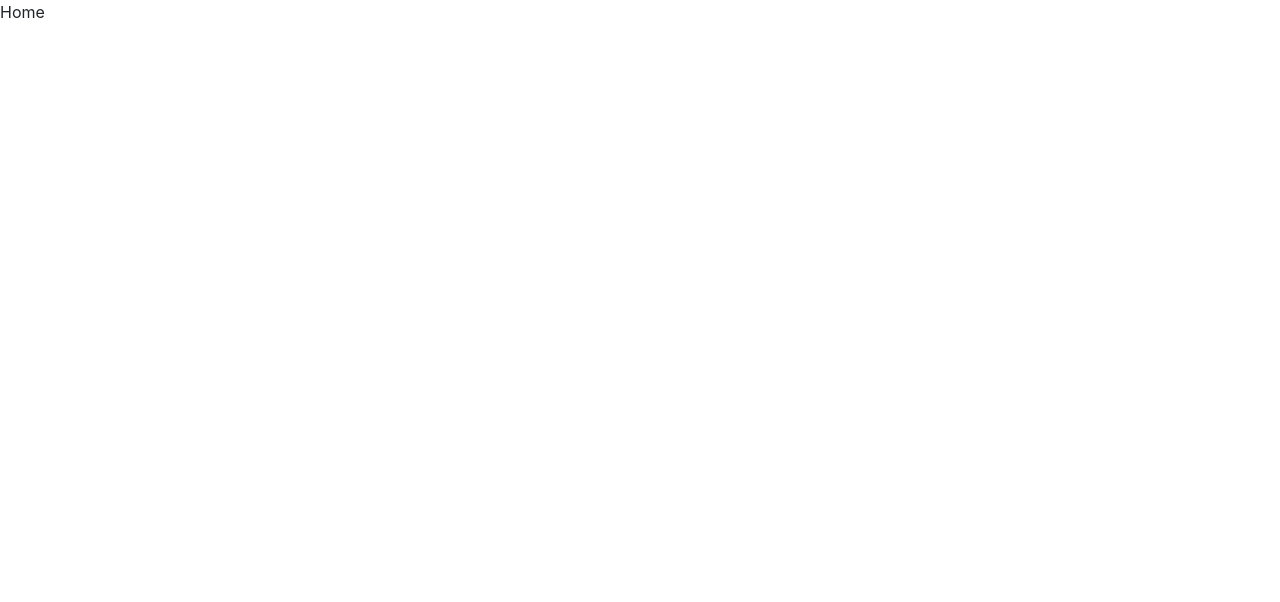
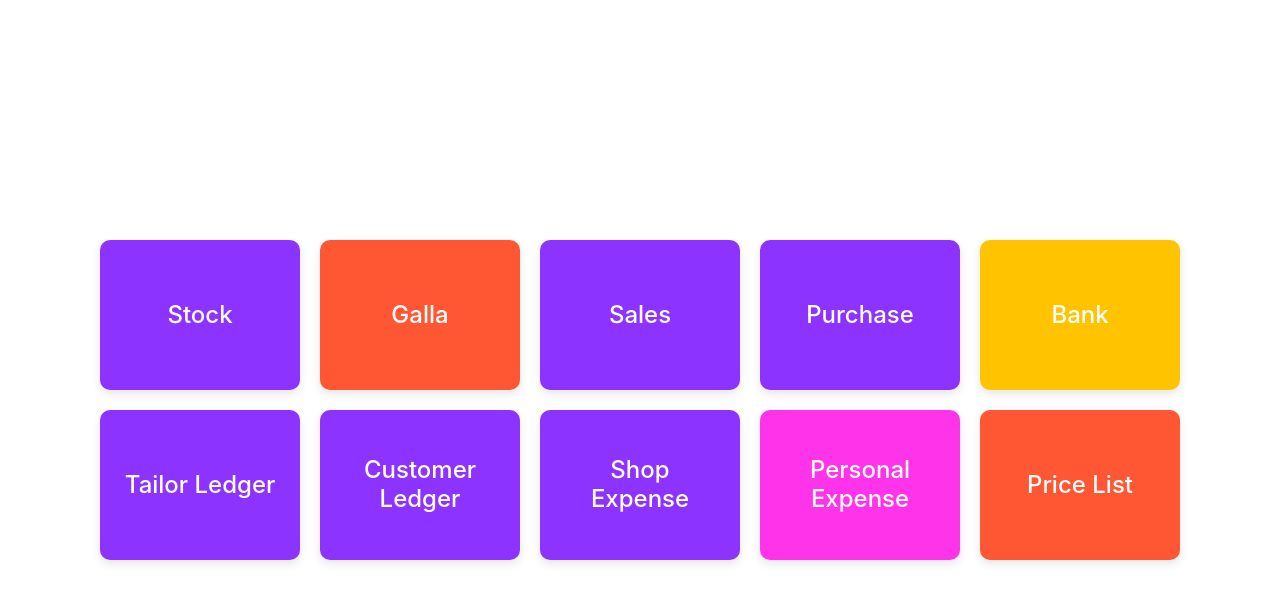
Before and after one commit to 338-dev/client-project-stock-management, a React (Create React App) app: page / in a window 1280 px wide. Shown: the top 602 px of the page. Built offline with nearby package versions, Linux system fonts and the light colour scheme.

Commit message:
Home page

```diff
--- a/package.json
+++ b/package.json
@@ -7,7 +7,9 @@
     "@testing-library/react": "^13.4.0",
     "@testing-library/user-event": "^13.5.0",
     "axios": "^1.6.7",
+    "bootstrap": "^5.3.3",
     "react": "^18.2.0",
+    "react-bootstrap": "^2.10.1",
     "react-dom": "^18.2.0",
     "react-router-dom": "^6.22.1",
     "react-scripts": "5.0.1",
--- /dev/null
+++ b/src/components/TiltleCard/TitleCard.css
@@ -0,0 +1,19 @@
+.title-card {
+  width: 200px;
+  height: 150px;
+  margin: 10px;
+  padding: 20px;
+  border-radius: 10px;
+  box-shadow: 0px 4px 10px rgba(0, 0, 0, 0.1);
+  display: flex;
+  align-items: center;
+  justify-content: center;
+  cursor: pointer;
+}
+
+.title-card h2 {
+  margin: 0;
+  color: white;
+  font-size: 1.5rem;
+  text-align: center;
+}
--- /dev/null
+++ b/src/components/TiltleCard/TitleCard.js
@@ -0,0 +1,29 @@
+import React from "react";
+import "./TitleCard.css"; // Stylesheet for the TitleCard component
+
+const TitleCard = ({ title, onClick }) => {
+  // Generate a random vibrant color
+  const vibrantColor = () => {
+    const colors = [
+      "#FF5733",
+      "#FFC300",
+      "#33FFBD",
+      "#338DFF",
+      "#8D33FF",
+      "#FF33E9",
+    ];
+    return colors[Math.floor(Math.random() * colors.length)];
+  };
+
+  return (
+    <div
+      className="title-card"
+      style={{ backgroundColor: vibrantColor() }}
+      onClick={onClick}
+    >
+      <h2>{title}</h2>
+    </div>
+  );
+};
+
+export default TitleCard;
--- /dev/null
+++ b/src/pages/Home.css
@@ -0,0 +1,37 @@
+.home {
+  display: flex;
+  justify-content: center;
+  align-items: center;
+  height: 100vh;
+}
+
+.card-group {
+  display: flex;
+  flex-wrap: wrap;
+  justify-content: center;
+}
+
+/* Additional styles for TitleCard can remain the same */
+
+/* Home.css */
+
+/* Custom styles for modal content */
+.modal-body {
+  margin-bottom: 20px;
+}
+
+/* Margin for headlines */
+h5 {
+  margin-bottom: 10px;
+}
+
+/* Margin for buttons */
+.modal-body .btn {
+  margin-right: 10px;
+  margin-bottom: 10px;
+}
+
+/* Margin for form inputs */
+.modal-body .form-group {
+  margin-bottom: 15px;
+}
--- a/src/pages/Home.jsx
+++ b/src/pages/Home.jsx
@@ -1,11 +1,127 @@
-import React, { useEffect } from 'react'
+import React, { useState } from "react";
+import "./Home.css";
+import TitleCard from "../components/TiltleCard/TitleCard";
+import { Modal, Button, Form } from "react-bootstrap";
+const Home = () => {
+  const [showGallaModal, setShowGallaModal] = useState(false);
+  const [selectedGallaOption, setSelectedGallaOption] = useState(null);
+  const [selectedCashInOption, setSelectedCashInOption] = useState(null);
 
-const Home = () => {
+  const handleGallaClick = () => {
+    setShowGallaModal(true);
+  };
 
+  const handleGallaOptionClick = (option) => {
+    setSelectedGallaOption(option);
+    setShowGallaModal(true);
+  };
+
+  const handleCashInOptionClick = (option) => {
+    setSelectedCashInOption(option);
+  };
+
+  const handleCloseModal = () => {
+    setShowGallaModal(false);
+    setSelectedGallaOption(null);
+    setSelectedCashInOption(null);
+  };
 
   return (
-    <div>Home</div>
-  )
-}
+    <div className="home">
+      <div className="card-group">
+        <TitleCard title="Stock" />
+        <TitleCard title="Galla" onClick={handleGallaClick} />
+        <TitleCard title="Sales" />
+        <TitleCard title="Purchase" />
+        <TitleCard title="Bank" />
+        <TitleCard title="Tailor Ledger" />
+        <TitleCard title="Customer Ledger" />
+        <TitleCard title="Shop Expense" />
+        <TitleCard title="Personal Expense" />
+        <TitleCard title="Price List" />
+      </div>
 
-export default Home
+      {/* Galla Modal */}
+      <Modal show={showGallaModal} onHide={handleCloseModal}>
+        <Modal.Header closeButton>
+          <Modal.Title>Galla Options</Modal.Title>
+        </Modal.Header>
+        <Modal.Body>
+          {/* Cash In Options */}
+          <Button
+            variant="primary"
+            onClick={() => handleGallaOptionClick("Cash In")}
+          >
+            Cash In
+          </Button>{" "}
+          <Button
+            variant="secondary"
+            onClick={() => handleGallaOptionClick("Cash Out")}
+          >
+            Cash Out
+          </Button>
+          {selectedGallaOption === "Cash In" && (
+            <>
+              <h5>Choose Cash In Option:</h5>
+              <Button
+                onClick={() => handleCashInOptionClick("Customer Payment")}
+                className="mr-2"
+              >
+                Customer Payment
+              </Button>
+              <Button onClick={() => handleCashInOptionClick("Cash Payment")}>
+                Cash Payment
+              </Button>
+              {/* Selected Cash In Option: Customer Payment */}
+              {selectedCashInOption === "Customer Payment" && (
+                <Form>
+                  <Form.Group controlId="customerName">
+                    <Form.Label>Customer Name</Form.Label>
+                    <Form.Control
+                      type="text"
+                      placeholder="Enter customer name"
+                    />
+                  </Form.Group>
+                  <Form.Group controlId="amount">
+                    <Form.Label>Amount</Form.Label>
+                    <Form.Control type="number" placeholder="Enter amount" />
+                  </Form.Group>
+                  <Form.Group controlId="receipt">
+                    <Form.Label>Upload Receipt</Form.Label>
+                    <Form.Control type="file" />
+                  </Form.Group>
+                </Form>
+              )}
+              {/* Selected Cash In Option: Cash Payment */}
+              {selectedCashInOption === "Cash Payment" && (
+                <Form>
+                  <Form.Group controlId="amount">
+                    <Form.Label>Amount</Form.Label>
+                    <Form.Control type="number" placeholder="Enter amount" />
+                  </Form.Group>
+                  <Form.Group controlId="billNumber">
+                    <Form.Label>Bill Number</Form.Label>
+                    <Form.Control type="text" placeholder="Enter bill number" />
+                  </Form.Group>
+                </Form>
+              )}
+            </>
+          )}
+          {/* Add other options and their respective forms here */}
+        </Modal.Body>
+        <Modal.Footer>
+          <Button variant="secondary" onClick={() => setShowGallaModal(false)}>
+            Close
+          </Button>
+          <Button variant="primary" onClick={() => setShowGallaModal(false)}>
+            Save Changes
+          </Button>
+        </Modal.Footer>
+      </Modal>
+
+      {/* Add modals for other options as needed */}
+    </div>
+  );
+};
+
+export default Home;
```
Also changed, not shown: 1 other file (tests, documents, lock files or other folders).
